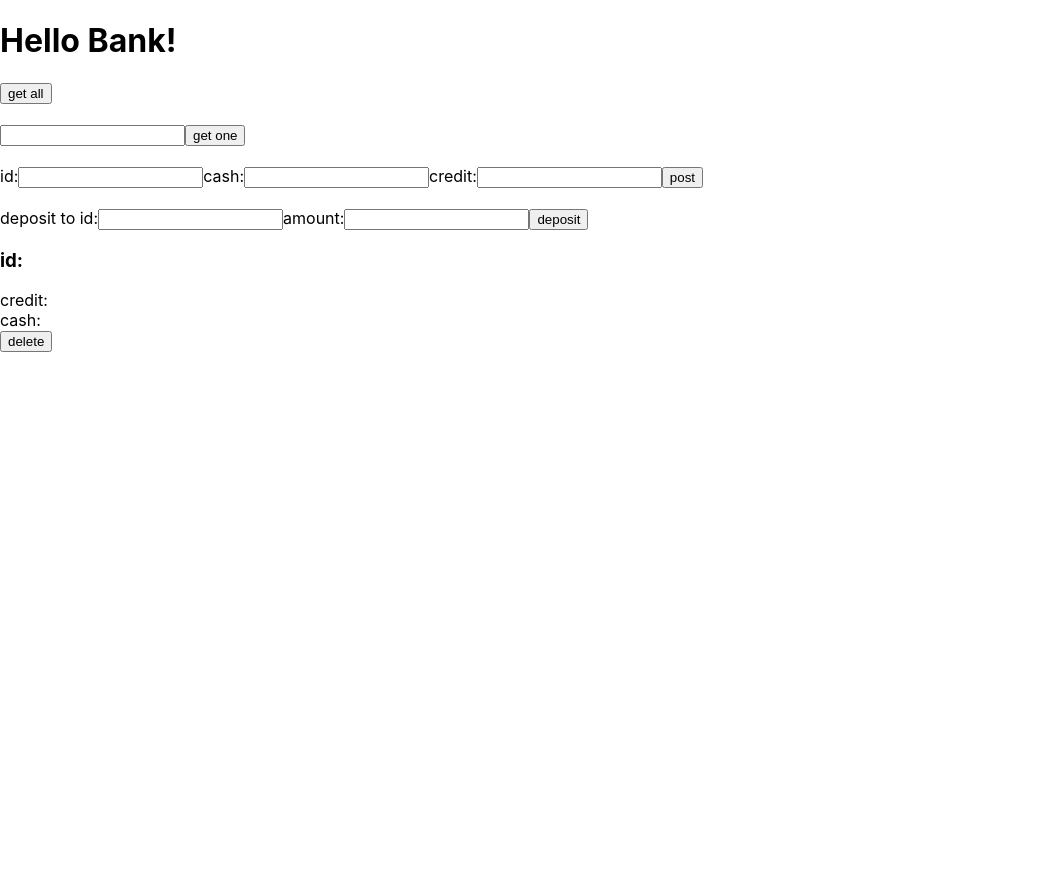
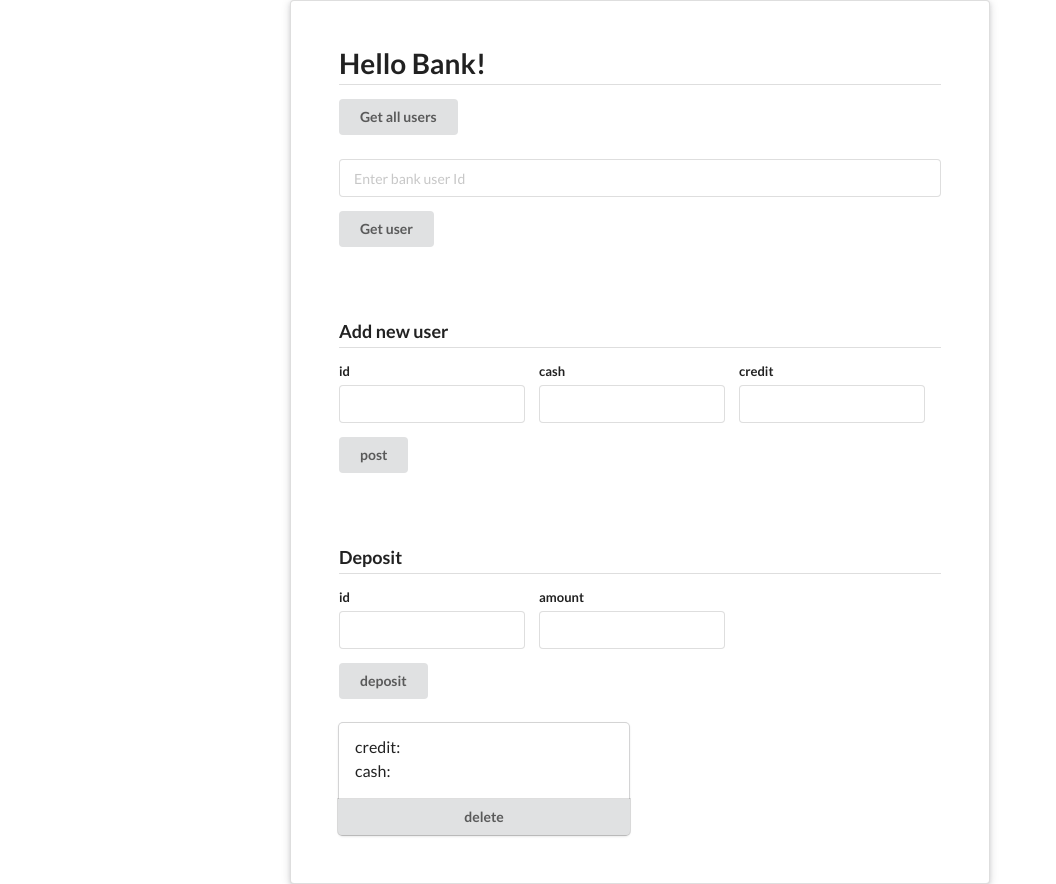
Before and after one commit to TamarCY/Appleseeds-Bank-Mongodb, a React (Create React App) app in the folder client/: page / in a window 1280 px wide. Shown: the whole page, without its empty margins (0-1056 px from the left). Before the commit the page ends 800 px from the top, so only its background shows below. Built offline with nearby package versions, Linux system fonts and the light colour scheme.

Commit message:
with sui but  get one user dont work

```diff
--- a/client/public/index.html
+++ b/client/public/index.html
@@ -14,6 +14,7 @@
       manifest.json provides metadata used when your web app is installed on a
       user's mobile device or desktop. See https://developers.google.com/web/fundamentals/web-app-manifest/
     -->
+    <link rel="stylesheet" href="https://cdnjs.cloudflare.com/ajax/libs/semantic-ui/2.4.1/semantic.min.css" integrity="sha512-8bHTC73gkZ7rZ7vpqUQThUDhqcNFyYi2xgDgPDHc+GXVGHXq+xPjynxIopALmOPqzo9JZj0k6OqqewdGO3EsrQ==" crossorigin="anonymous" referrerpolicy="no-referrer" />
     <link rel="manifest" href="%PUBLIC_URL%/manifest.json" />
     <!--
       Notice the use of %PUBLIC_URL% in the tags above.
--- a/client/src/App.js
+++ b/client/src/App.js
@@ -39,22 +39,20 @@ const App = () => {
     const response = await myApi.put("/users/deposit", {
       id: depositId,
       amount: depositAmount
-      })
+    });
     console.log(response);
-  }
+  };
 
   const renderUsers = () => {
     const result = users.map((element) => {
       return (
-        <div key={element._id}>
-          <h3>id: {element._id}</h3>
+        <div key={element._id} className="card">
+          <div className="content">
+          <div className="header">{element._id}</div>
           <div>credit: {element.credit}</div>
           <div>cash: {element.cash}</div>
-          {/* <button>deposit</button>
-          <button>withdraw</button>
-          <button>transfer</button>
-          <button>update credit</button> */}
-          <button>delete</button>
+          </div>
+          <button className="ui bottom attached button">delete</button>
         </div>
       );
     });
@@ -62,48 +60,67 @@ const App = () => {
   };
   return (
     <div className="App">
-      {/* {' '} */}
-      <h1>Hello Bank!</h1>
-      <button onClick={getRequest}>get all</button>
+      <div className="App ui raised very padded text container segment">
+        <h1 className="ui dividing header">Hello Bank!</h1>
+        <button className="ui button" onClick={getRequest}>
+          Get all users
+        </button>
         <br />
         <br />
+        <form className="ui form">
+          <div className="field">
             <input
               type="text"
+              placeholder="Enter bank user Id"
               value={inputId}
               onChange={(e) => setInputId(e.target.value)}
             />
-      <button onClick={getOneUserRequest}>get one</button>
+          </div>
+          <button className="ui button" onClick={getOneUserRequest}>
+            Get user
+          </button>
+        </form>
         <br />
         <br />
-      <label>
-        id:
+        <h3 className="ui dividing header">Add new user</h3>
+        <form className="ui form">
+          <div className="fields">
+            <div className="field">
+              <label>id </label>
               <input
                 type="text"
                 value={postId}
                 onChange={(e) => setPostId(e.target.value)}
               />
-      </label>
-      <label>
-        cash:
+            </div>
+            <div className="field">
+              <label>cash</label>
               <input
                 type="text"
                 value={postCash}
                 onChange={(e) => setPostCash(e.target.value)}
               />
-      </label>
-      <label>
-        credit:
+            </div>
+            <div className="field">
+              <label>credit</label>
               <input
                 type="text"
                 value={postCredit}
                 onChange={(e) => setPostCredit(e.target.value)}
               />
-      </label>
-      <button onClick={postRequest}>post</button>
+            </div>
+          </div>
+          <button className="ui button" onClick={postRequest}>
+            post
+          </button>
+        </form>
         <br />
         <br />
-      <label>
-        deposit to id:
+        <h3 className="ui dividing header">Deposit</h3>
+        <form className="ui form">
+          <div className="fields">
+            <div className="field">
+              <label>id </label>
               <input
                 type="text"
                 value={depositId}
@@ -111,9 +128,9 @@ const App = () => {
                   setDepositId(e.target.value);
                 }}
               />
-      </label>
-      <label>
-        amount:
+            </div>
+            <div className="field">
+              <label>amount</label>
               <input
                 type="number"
                 value={depositAmount}
@@ -121,9 +138,15 @@ const App = () => {
                   setDepositAmount(e.target.value);
                 }}
               />
-      </label>
-      <button onClick={depositRequest}>deposit</button>
-      {renderUsers()}
+            </div>
+          </div>
+          <button className="ui button" onClick={depositRequest}>
+            deposit
+          </button>
+        </form>
+        <br/>
+        <div className="ui cards">{renderUsers()}</div>
+      </div>
     </div>
   );
 };
```
Lines whose indentation alone changed are shown as unchanged.
